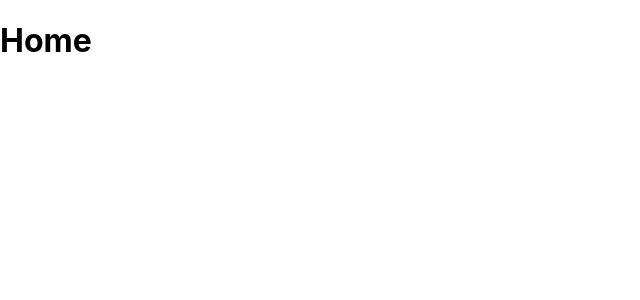
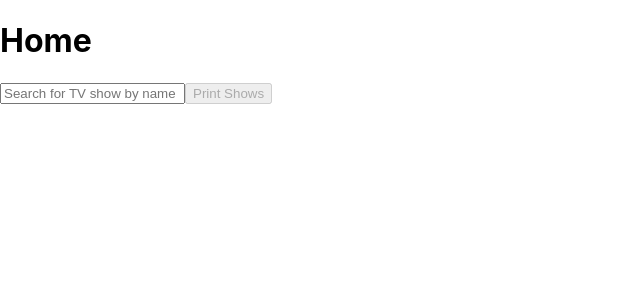
Before and after one commit to bullinteractive/bounteous-developer-test, a React (Create React App) app: page / in a window 1280 px wide. Shown: the top 300 px of the page, without its empty margins (0-640 px from the left). Built offline with nearby package versions, Linux system fonts and the light colour scheme.

Commit message:
Made the initial setup for the async call and some error handling

```diff
--- a/package.json
+++ b/package.json
@@ -8,7 +8,8 @@
     "@testing-library/user-event": "^7.2.1",
     "react": "^16.12.0",
     "react-dom": "^16.12.0",
-    "react-scripts": "3.3.1"
+    "react-scripts": "3.3.1",
+    "styled-components": "^5.2.1"
   },
   "scripts": {
     "start": "react-scripts start",
--- /dev/null
+++ b/src/components/SearchForm.jsx
@@ -0,0 +1,112 @@
+import React, { useState, useEffect } from "react";
+import { Loader } from "../utilities/Loader";
+import { NoResults } from "../utilities/NoResults";
+
+const SearchForm = (endpoint) => {
+
+  const [ searchQuery, setSearchQuery ] = useState("");
+  const [ searchResults, setSearchResults ] = useState([]);
+  const [ searchEndpoint, setEndpoint ] = useState(endpoint);
+  const [ isLoading, setLoading ] = useState(false);
+  const [ hasError, setError ] = useState(false);
+  const [ searchStatus, setStatus ] = useState(false);
+
+  useEffect(() => {
+    const getTVShowNames = async() => {
+
+      setLoading(true);
+
+      try {
+        const response = await fetch(`http://api.tvmaze.com/search/shows?q=${searchQuery}`);
+        const data = await response.json();
+        if(!data.status) {
+          setSearchResults(data);
+        } else {
+          setError(true);
+          setStatus(data.message);
+        }
+      } catch(err) {
+        setError(true);
+        setStatus(err.message);
+      }
+
+      setLoading(false);
+
+    };
+
+    if(!searchQuery) {
+      setSearchResults([]);
+      return
+    };
+
+    getTVShowNames();
+
+  }, [searchQuery]);
+
+  const orderedResults = searchResults && searchResults.sort((a, b) => a.show.name > b.show.name ? 1 : -1);
+
+  const showList = orderedResults.length > 0 && orderedResults.map(result => {
+
+    const {id, name, image } = result.show;
+
+    if(image) {
+
+      const { medium: thumbnail } = image;
+
+      return (
+        <div key={id}>
+          {name}
+          <img src={thumbnail} loading="lazy" alt={`A thumbnail for the show ${name}`} />
+        </div>
+      )
+
+    }
+
+    return []
+
+  });
+
+  const handleChange = e => {
+    const { value } = e.target;
+    setEndpoint(value);
+    setSearchQuery(value);
+  };
+
+
+  const printToConsole = (e) => {
+    e.preventDefault();
+    console.table(orderedResults.map(result => result.show.name));
+  };
+
+  return (
+    <>
+      <form action={searchEndpoint} >
+        <input
+          type="text"
+          placeholder="Search for TV show by name"
+          onChange={handleChange}
+          value={searchQuery}
+          name="showName"
+          id="showName"
+          autoComplete="off"
+        />
+        <button type="submit"
+          onClick={printToConsole}
+          disabled={!showList}
+        >Print Shows</button>
+
+      </form>
+
+      {isLoading
+        ? <Loader />
+        : (searchQuery.length > 0 && !showList) &&
+          <NoResults />
+      }
+
+      { ( !hasError && searchQuery.length ) ? showList : searchStatus }
+
+    </>
+  )
+}
+
+export default SearchForm;
--- a/src/pages/index.jsx
+++ b/src/pages/index.jsx
@@ -1,8 +1,14 @@
 import React from "react";
+import SearchForm from "../components/SearchForm";
+
 const Home = () => {
+
+  const endpoint = 'http://api.tvmaze.com/search/shows?q';
+
   return (
     <div>
       <h1>Home</h1>
+      <SearchForm endpoint={endpoint} />
     </div>
   )
 }
--- /dev/null
+++ b/src/utilities/Loader.jsx
@@ -0,0 +1,20 @@
+import styled, { keyframes } from 'styled-components'
+
+const rotate = keyframes`
+  from {
+    transform: rotate(0deg);
+  }
+  to {
+    transform: rotate(360deg);
+  }
+`;
+
+export const Loader = styled.span`
+  display: inline-block;
+  border: 4px solid #f3f3f3; /* Light grey */
+  border-top: 4px solid rgb(53, 41, 127); /* Blue */
+  border-radius: 50%;
+  width: 20px;
+  height: 20px;
+  animation: ${rotate} 1s linear infinite;
+`;
--- /dev/null
+++ b/src/utilities/NoResults.jsx
@@ -0,0 +1,9 @@
+import React from "react";
+
+export const NoResults = () => {
+  return (
+    <div>
+      <p>No shows found. Please revise your search criteria and try again.</p>
+    </div>
+  )
+};
```
Also changed, not shown: 1 other file (tests, documents, lock files or other folders).
